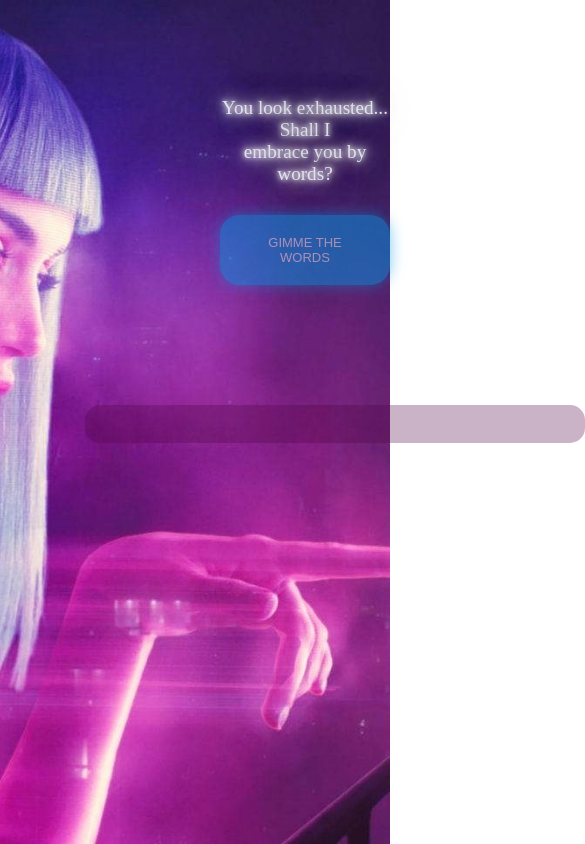
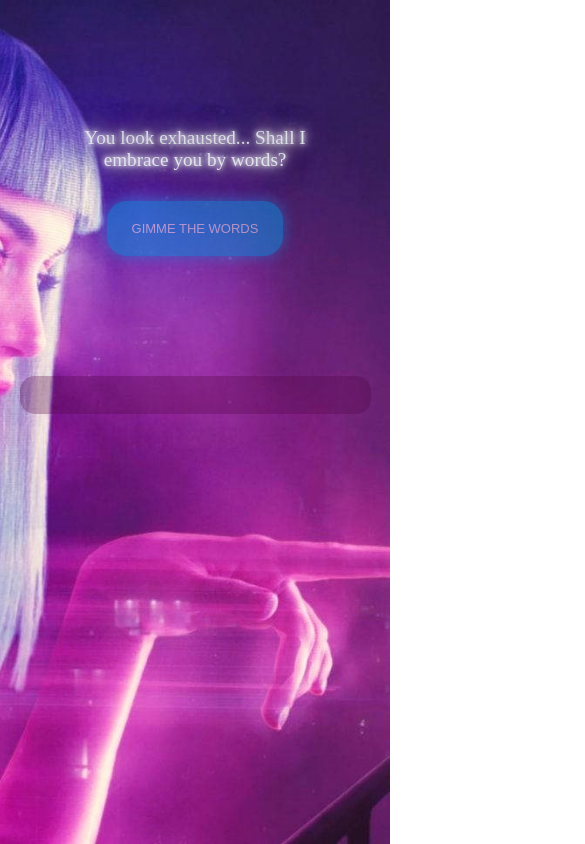
Before and after one commit to Gauthaman07/Randomquote, a plain HTML site: page index.html in a window 390 px wide. Shown: the whole page, 585 px wide, since content can reach past the window. Drawn offline with Linux system fonts and the light colour scheme; a web font is replaced by a local one.

Commit message:
media query

```diff
--- a/style.css
+++ b/style.css
@@ -109,3 +109,17 @@
     padding-bottom: 10px;
     opacity: 1;
 }
+
+@media (max-width: 768px) {
+    .word {
+      margin-left: 0;
+      font-size: larger;
+    }
+    .btn {
+      margin-left: 0;
+    }
+    .wrapper {
+      left: 0;
+      width: 90%;
+    }
+  }
```
